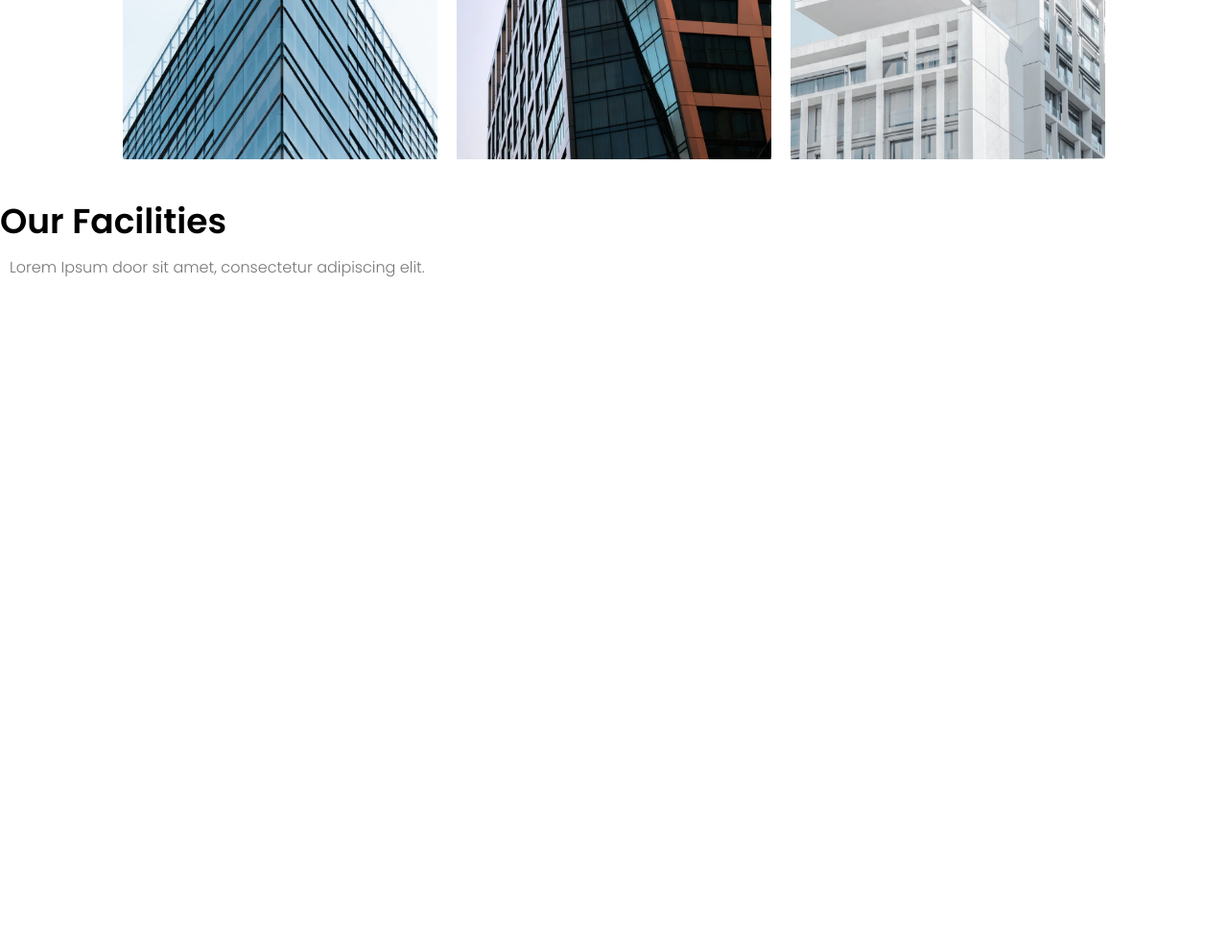
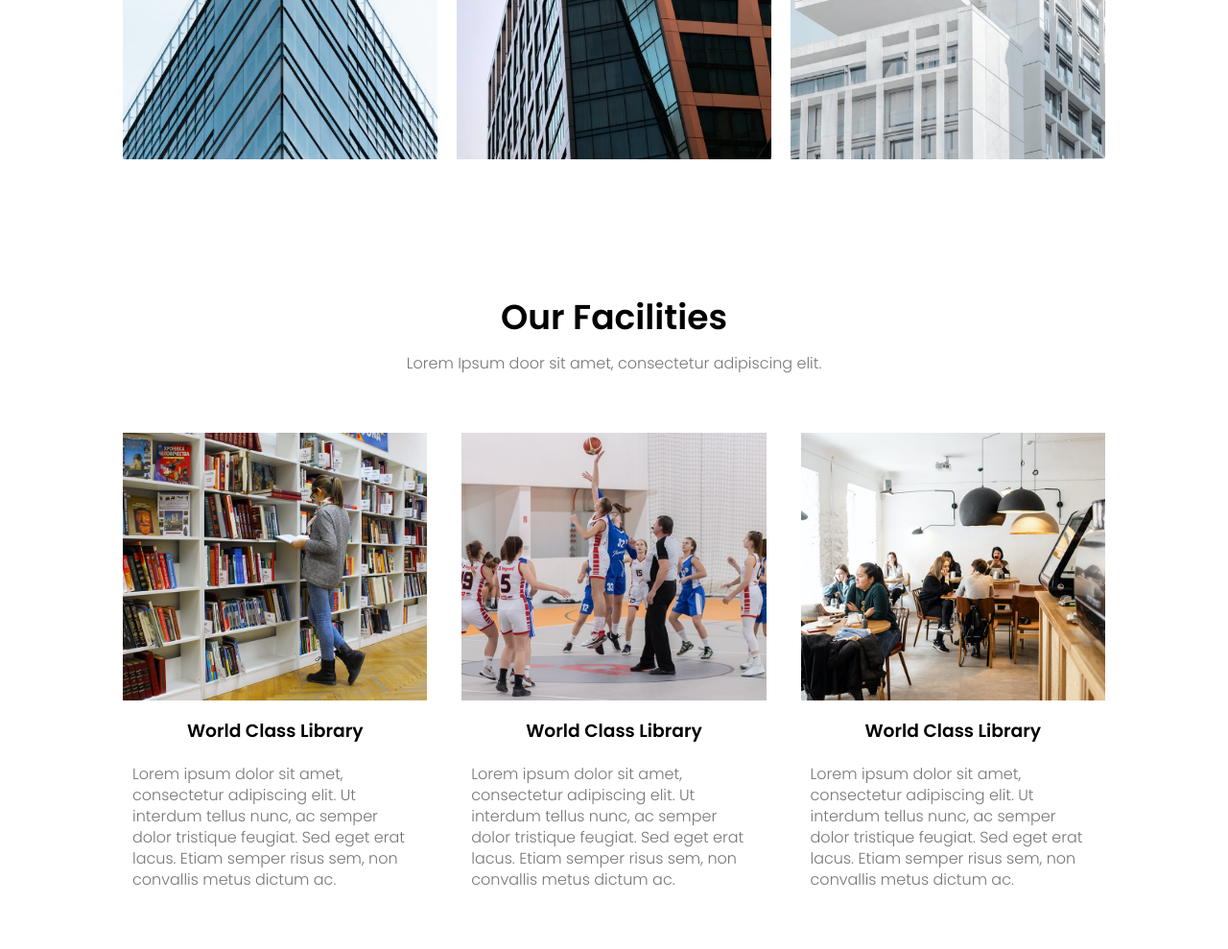
Before and after one commit to Rybski113/Responsive-Multi-Page-Website, a plain HTML site: page index.html in a window 1280 px wide. Shown: the part 1859-2848 px from the top of the page at 96% size. Before the commit the page ends 2159 px from the top, so only its background shows below. Drawn offline with Linux system fonts and the light colour scheme.

Commit message:
basic styling

```diff
--- a/index.html
+++ b/index.html
@@ -88,6 +88,25 @@
     <section class="facilities">
         <h1>Our Facilities</h1>
         <p>Lorem Ipsum door sit amet, consectetur adipiscing elit.</p>
+
+        <div class="row">
+            <div class="facilities-col">
+                <img src="img/library.png" alt="library.png">
+                <h3>World Class Library</h3>
+                <p>Lorem ipsum dolor sit amet, consectetur adipiscing elit. Ut interdum tellus nunc, ac semper dolor tristique feugiat. Sed eget erat lacus. Etiam semper risus sem, non convallis metus dictum ac.</p>
+            </div>
+            <div class="facilities-col">
+                <img src="img/basketball.png" alt="basketball.png">
+                <h3>World Class Library</h3>
+                <p>Lorem ipsum dolor sit amet, consectetur adipiscing elit. Ut interdum tellus nunc, ac semper dolor tristique feugiat. Sed eget erat lacus. Etiam semper risus sem, non convallis metus dictum ac.</p>
+            </div>
+            <div class="facilities-col">
+                <img src="img/cafeteria.png" alt="cafeteria.png">
+                <h3>World Class Library</h3>
+                <p>Lorem ipsum dolor sit amet, consectetur adipiscing elit. Ut interdum tellus nunc, ac semper dolor tristique feugiat. Sed eget erat lacus. Etiam semper risus sem, non convallis metus dictum ac.</p>
+            </div>
+        </div>
+
     </section>
 
     <script src="app.js"></script>
--- a/style.css
+++ b/style.css
@@ -229,3 +229,21 @@ h3 {
     bottom: 49%;
     opacity: 1;
 }
+
+.facilities {
+    width: 80%;
+    margin: auto;
+    text-align: center;
+    padding-top: 100px;
+}
+
+.facilities-col {
+    flex-basis: 31%;
+    border-radius: 10px;
+    margin-bottom: 5%;
+    text-align: left;
+}
+
+.facilities-col img {
+    width: 100%;
+}
```
